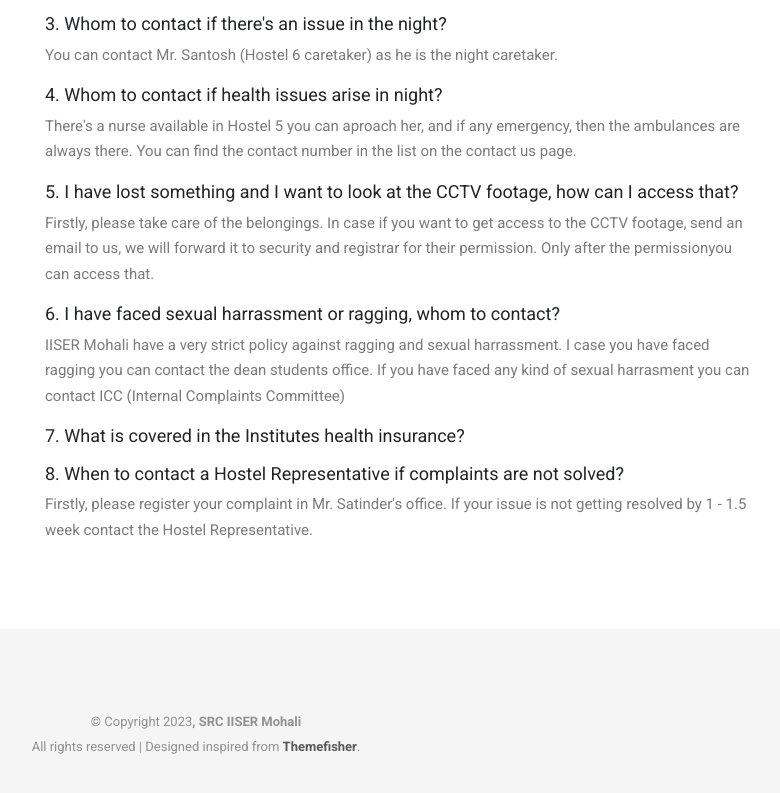
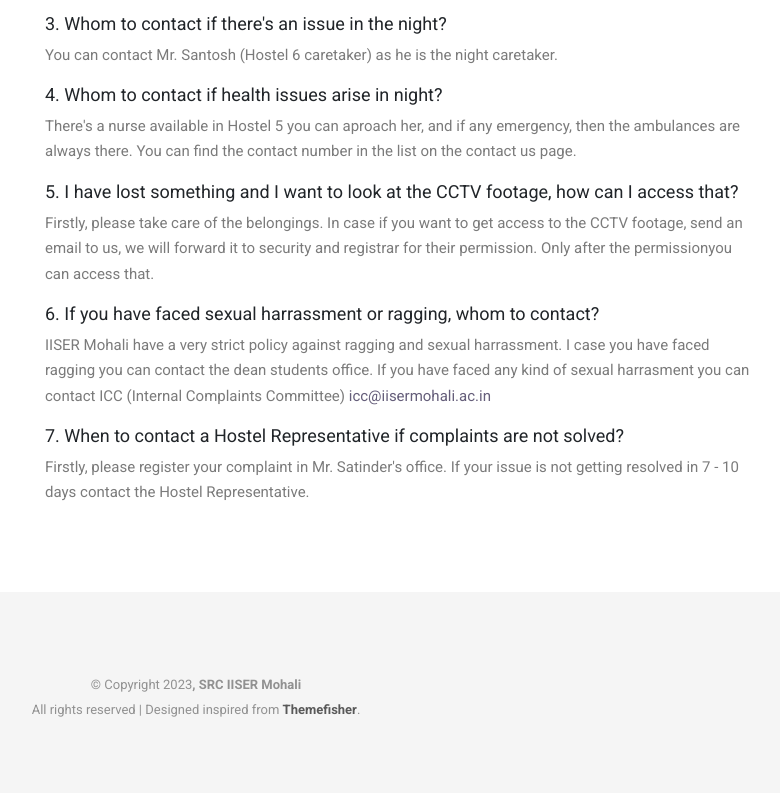
Before and after one commit to Manpreet-Singh123/DSOwebsite, a website: page website/webpages/faq.html in a window 1280 px wide. Shown: the part 710-1503 px from the top of the page, without its empty margins (444-1224 px from the left). Drawn offline with Linux system fonts and the light colour scheme; some packages are replaced by stand-ins of ours; files whose address does not match are found by name; a web font is replaced by a local one.

Commit message:
Update faq.html

```diff
--- a/website/webpages/faq.html
+++ b/website/webpages/faq.html
@@ -168,12 +168,10 @@
 					<h4>5. I have lost something and I want to look at the CCTV footage, how can I access that?</h4>
 					<p>Firstly, please take care of the belongings. In case if you want to get access to the CCTV footage, send an email to us, we will forward it to security and registrar for their permission. Only after the permissionyou can access that.
 					</p>
-					<h4>6. I have faced sexual harrassment or ragging, whom to contact? </h4>
-					<p>IISER Mohali have a very strict policy against ragging and sexual harrassment. I case you have faced ragging you can contact the dean students office. If you have faced any kind of sexual harrasment you can contact ICC (Internal Complaints Committee)</p>
-          <h4>7. What is covered in the Institutes health insurance?</h4>
-          <p>    </p>
-          <h4>8. When to contact a Hostel Representative if complaints are not solved?</h4>
-					<p>Firstly, please register your complaint in Mr. Satinder's office. If your issue is not getting resolved by 1 - 1.5 week contact the Hostel Representative.
+					<h4>6. If you have faced sexual harrassment or ragging, whom to contact? </h4>
+					<p>IISER Mohali have a very strict policy against ragging and sexual harrassment. I case you have faced ragging you can contact the dean students office. If you have faced any kind of sexual harrasment you can contact ICC (Internal Complaints Committee) <a href="mailto:icc@iisermohali.ac.in">icc@iisermohali.ac.in</a> </p>
+          <h4>7. When to contact a Hostel Representative if complaints are not solved?</h4>
+					<p>Firstly, please register your complaint in Mr. Satinder's office. If your issue is not getting resolved in 7 - 10 days contact the Hostel Representative.
 					</p>
 				</div>
 			</div>
```
